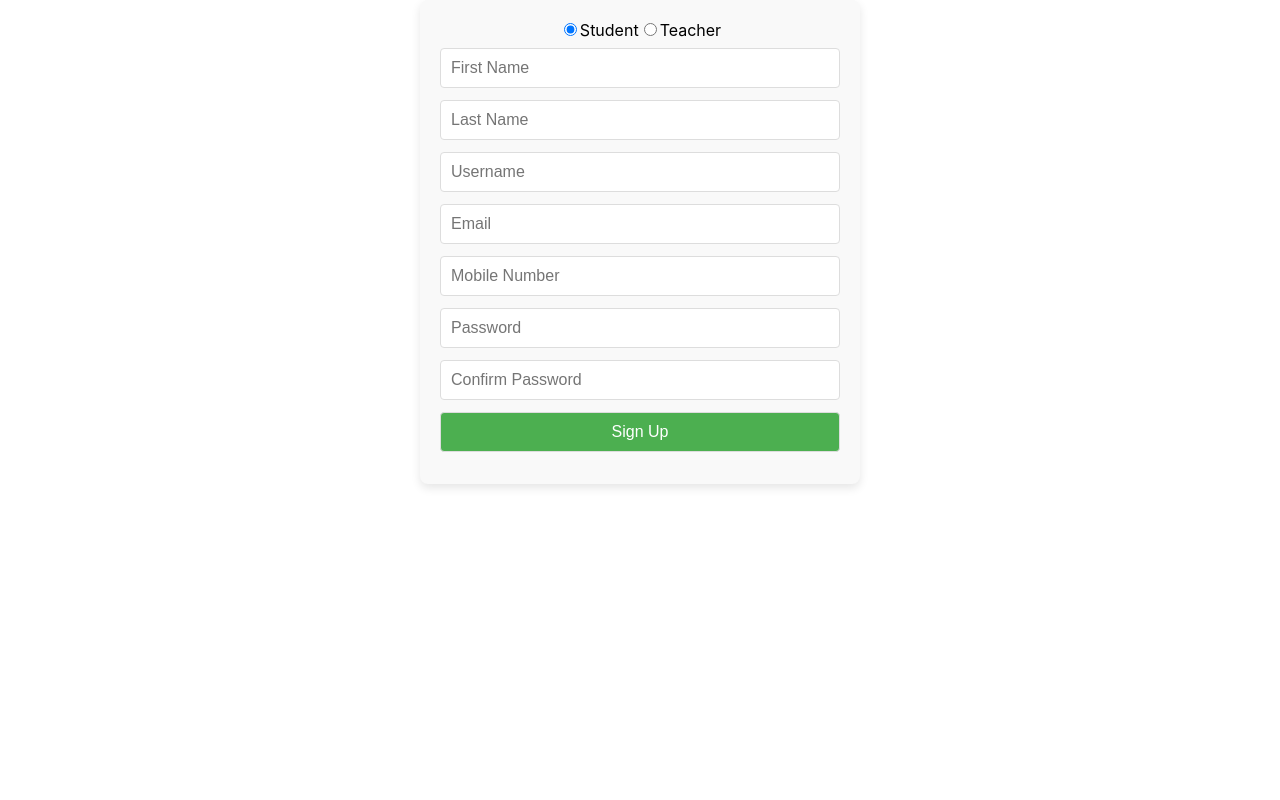
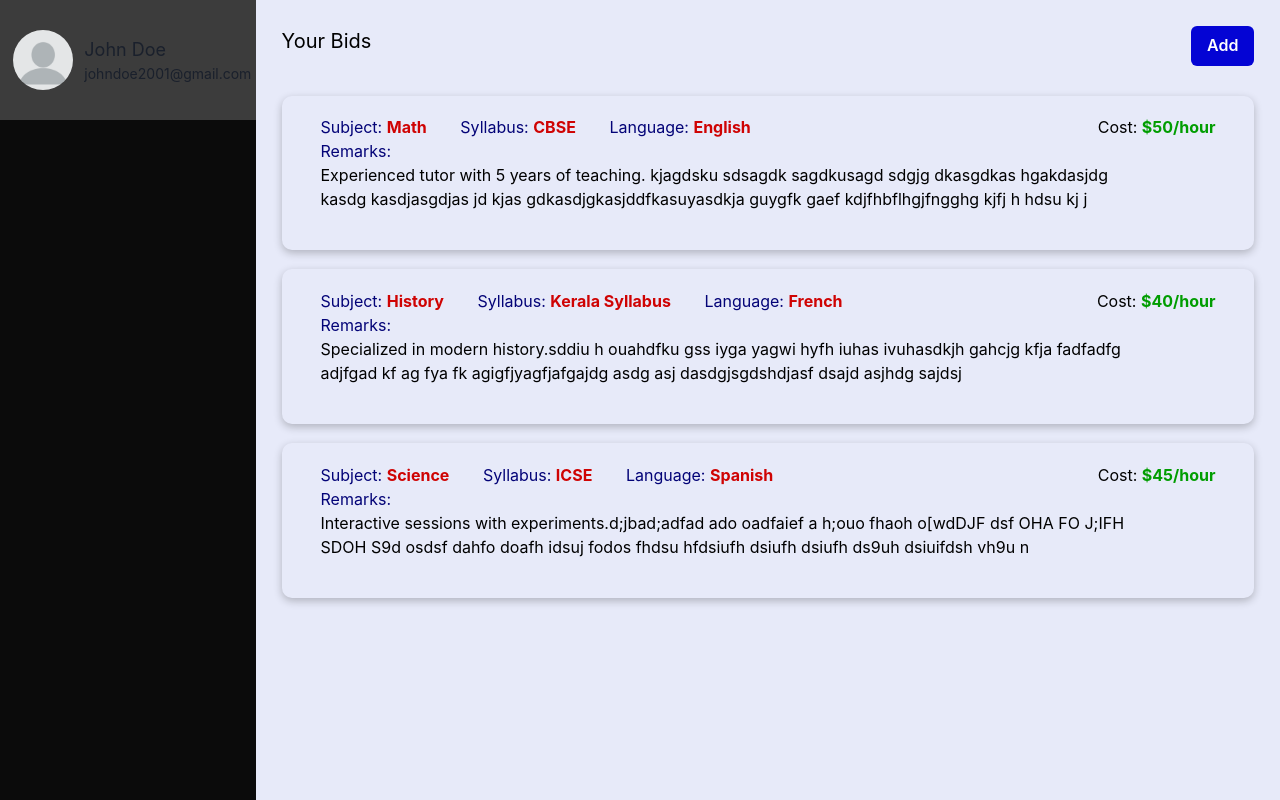
Before and after one commit to azmisal/TutorsApp-frontend, a React (Create React App) app: page / in a window 1280 px wide. Built offline with nearby package versions, Linux system fonts and the light colour scheme; the HTML template or start-up script is replaced by a standard one.

Commit message:
Student dashboard started

```diff
--- a/package.json
+++ b/package.json
@@ -3,12 +3,17 @@
   "version": "0.1.0",
   "private": true,
   "dependencies": {
+    "@chakra-ui/react": "2",
+    "@emotion/react": "^11.14.0",
+    "@emotion/styled": "^11.14.0",
     "@testing-library/jest-dom": "^5.17.0",
     "@testing-library/react": "^13.4.0",
     "@testing-library/user-event": "^13.5.0",
     "axios": "^1.7.7",
+    "framer-motion": "^11.16.1",
     "react": "^18.3.1",
     "react-dom": "^18.3.1",
+    "react-icons": "^5.4.0",
     "react-scripts": "5.0.1",
     "web-vitals": "^2.1.4"
   },
--- a/src/App.js
+++ b/src/App.js
@@ -1,12 +1,17 @@
 import './App.css';
 import Login from './Pages/LoginPage';
 import Signup from "./Pages/SignupPage"
+import StudentDash from './Pages/StudentDash';
+import {  ChakraProvider } from '@chakra-ui/react'
+
 function App() {
   return (
     <div className="App">
-      <Signup />
+      <ChakraProvider >
+      <StudentDash />
+      {/* <Signup /> */}
       {/* <Login/> */}
-
+      </ChakraProvider>
       </div>
   );
 }
--- /dev/null
+++ b/src/Pages/StudentDash.jsx
@@ -0,0 +1,78 @@
+import React from 'react';
+import './Styles/StudentDash.css';
+import Profile from '../Assets/profile.webp';
+import { RiDeleteBin6Line } from "react-icons/ri";
+import { Button } from '@chakra-ui/react'
+const StudentDash = () => {
+  const studentName = 'John Doe';
+  const studentEmail = 'johndoe2001@gmail.com';
+
+  // Mock data array
+  const bids = [
+    {
+      language: 'English',
+      subject: 'Math',
+      cost: '$50/hour',
+      syllabus: 'CBSE',
+      remarks: 'Experienced tutor with 5 years of teaching. kjagdsku sdsagdk sagdkusagd sdgjg dkasgdkas hgakdasjdg kasdg kasdjasgdjas jd kjas gdkasdjgkasjddfkasuyasdkja guygfk gaef kdjfhbflhgjfngghg kjfj h hdsu kj j',
+    },
+    {
+      language: 'French',
+      subject: 'History',
+      cost: '$40/hour',
+      syllabus: 'Kerala Syllabus',
+      remarks: 'Specialized in modern history.sddiu h ouahdfku gss iyga yagwi hyfh iuhas ivuhasdkjh gahcjg kfja fadfadfg adjfgad kf ag fya fk agigfjyagfjafgajdg asdg asj dasdgjsgdshdjasf dsajd asjhdg sajdsj',
+    },
+    {
+      language: 'Spanish',
+      subject: 'Science',
+      cost: '$45/hour',
+      syllabus: 'ICSE',
+      remarks: 'Interactive sessions with experiments.d;jbad;adfad ado oadfaief a h;ouo fhaoh o[wdDJF dsf OHA FO J;IFH SDOH S9d osdsf dahfo  doafh idsuj fodos fhdsu hfdsiufh dsiufh dsiufh ds9uh dsiuifdsh vh9u n',
+    },
+  ];
+
+  return (
+    <div className="studentDash">
+      <div className="stuDashNav">
+        <div className="stuProfile">
+          <img src={Profile} className="dp" alt="Profile" />
+          <div className="studet">
+            <h1 className="stuName">{studentName}</h1>
+            <h2 className="stuEmail">{studentEmail}</h2>
+          </div>
+        </div>
+      </div>
+      <div className="stuDashContent">
+        <div className="bidPart">
+          <div className="bidHeadAdd">
+        <h1 className="stuBidsHead">Your Bids</h1>
+        <Button className='addButt'>Add</Button>
+        </div>
+        <div className="bidsContainer">
+          {bids.map((bid,index)=>(
+            <div className="bidCard">
+              <div className="topOfBid">
+                <div className="topLeftOfBid">
+              <p className="bidSubject">Subject: <span className='bidSub'>{bid.subject}</span></p>
+              <p className="bidSyllabus">Syllabus: <span className='bidSub'>{bid.syllabus}</span></p>
+              <p className="bidLanguage">Language: <span className='bidSub'>{bid.language}</span></p>
+              </div>
+              <div className="topRightOfBid">
+              <p className="bidCost">Cost: <span className='cost'>{bid.cost}</span></p>
+              </div>
+              </div>
+              <p className="bidRemarks">Remarks: <br/> <span className='remark'>{bid.remarks}</span></p>
+            </div>
+          ))
+
+          }
+
+        </div>
+        </div>
+      </div>
+    </div>
+  );
+};
+
+export default StudentDash;
--- /dev/null
+++ b/src/Pages/Styles/StudentDash.css
@@ -0,0 +1,146 @@
+.studentDash{
+    height: 100vh;
+    width: 100vw;
+    background-color: rgb(231, 234, 249);
+    display: flex;
+
+
+}
+.stuDashNav{
+    background-color: rgb(11, 11, 11);
+    width: 20%;
+    height: 100vh;
+}
+.stuProfile{
+    background-color: rgb(60, 60, 60);
+    height: 15%;
+    display: flex;
+    padding: 0% 5%;
+    /* justify-content: center; */
+    align-items: center;
+}
+.dp{
+    height: 60px;
+    border-radius: 30px;
+}
+.studet{
+    text-align: left;
+    padding-left: 5%;
+    width: 80%;
+    height: 100%;
+    /* background-color: red; */
+    display: flex;
+    flex-direction: column;
+    justify-content: center;
+}
+.stuName{
+    font-size: 18px;
+    margin: 0;
+}
+.stuEmail{
+    font-size: 14px;
+    margin: 0;
+
+}
+.stuDashContent{
+    width: 80%;
+    padding-left: 2%;
+    padding-top: 2%;
+    padding-right:2% ;
+    color: black;
+    display: flex;
+    overflow-y: scroll;
+    scrollbar-width: none;
+    scroll-behavior: smooth;
+    /* background-color: red; */
+}
+
+.bidPart{
+    width: 100%;
+    display: flex;
+    flex-direction: column;
+    align-items: flex-start;
+}
+.bidHeadAdd{
+    margin-bottom: 30px;
+    width: 100%;
+    display: flex;
+    justify-content: space-between;
+}
+
+
+.bidsContainer{
+    width: 100%;
+}
+.bidCard{
+    width: 100%;
+    /* border: 1px solid black; */
+    border-radius: 10px;
+    margin-bottom: 2%;
+    display: flex;
+    flex-direction: column;
+    padding:2% 4% 4% 4%;
+    box-shadow: rgba(0, 0, 0, 0.24) 0px 3px 8px;
+    cursor: pointer;
+    transition: .15s ease-in-out;
+
+}
+.bidCard:hover{
+    box-shadow: rgba(0, 0, 0, 0.35) 0px 5px 15px;
+    transition: .15s ease-in-out;
+    transform: scale(1.015);
+
+}
+.topOfBid{
+    display: flex;
+    width: 100%;
+    justify-content: space-between;
+    align-items: center;
+}
+.topLeftOfBid{
+
+    width: 75%;
+    display: flex;
+}
+.topLeftOfBid p{
+    margin: 0;
+    margin-right: 5%;
+    width: auto;
+    color: rgb(3, 3, 119);
+}
+.stuBidsHead{
+
+    font-size: 20px;
+    margin-top: 0;
+}
+.bidHeadAdd Button{
+    background-color: rgb(4, 4, 212);
+    color: white;
+}
+.bidHeadAdd Button:hover{
+    background-color: rgb(0, 0, 254);
+    transform: scale(1.1);
+}
+.bidSub{
+    color: rgb(207, 3, 3);
+    font-weight: 700;
+}
+.topRightOfBid{
+    display: flex;
+    justify-content: right;
+}
+
+.cost{
+    color: rgb(1, 157, 1);
+    font-weight: 700;
+}
+.bidRemarks{
+    text-align: left;
+    width: 90%;
+    margin: 0;
+    color: rgb(3, 3, 119);
+}
+.remark{
+    color: black;
+    font-weight: 400;
+}
```
Also changed, not shown: src/Assets/profile.webp (added), 1 other file (tests, documents, lock files or other folders).
